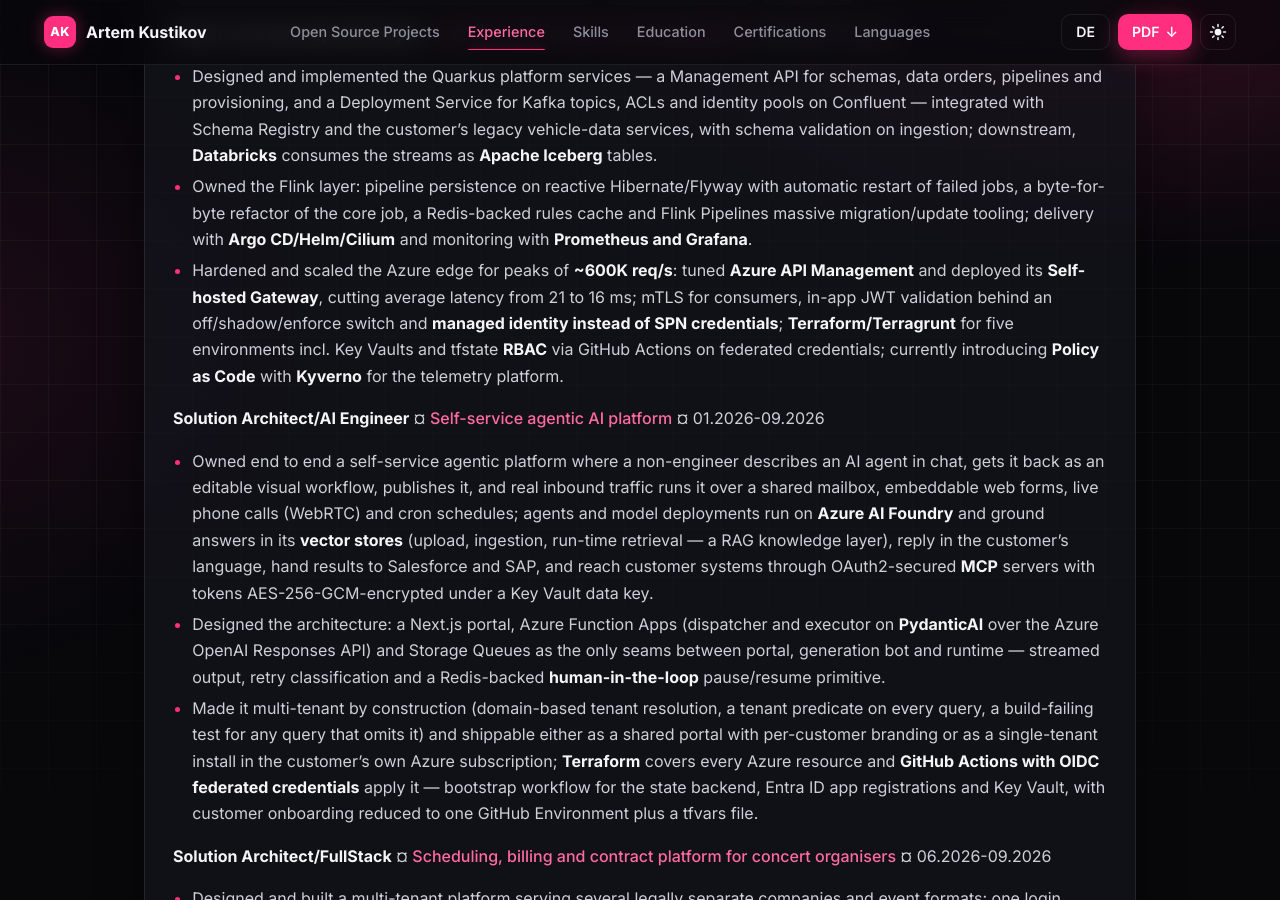
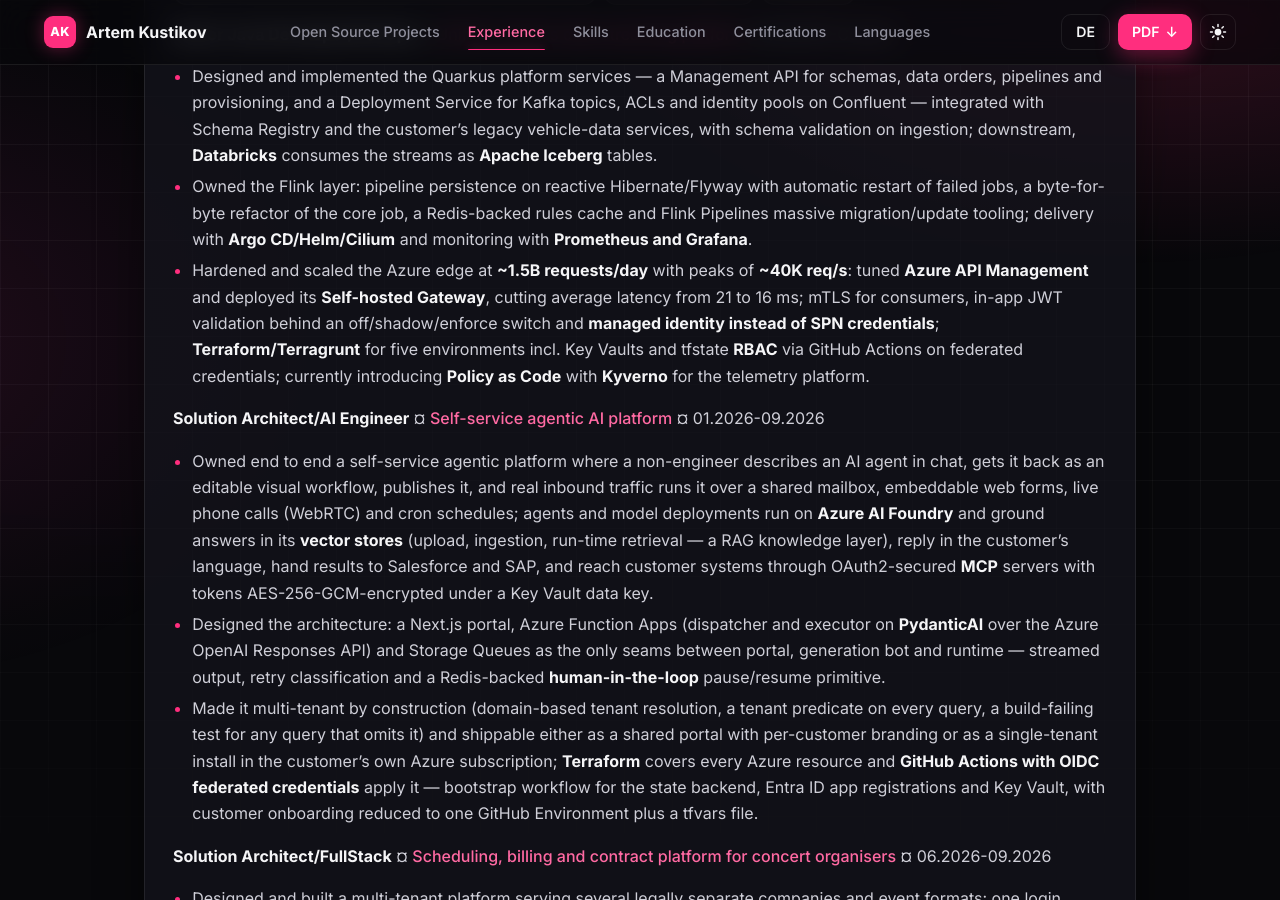
Before and after one commit to artiz/artiz.github.io, a Jekyll site: the page built from README.md, in a window 1280 px wide and 900 px high, scrolled down 1495 px. Built offline with Jekyll 4.4.1, drawn with Linux system fonts in a browser that asks for light colours; our own code applies the rules of GitHub Pages for plain Markdown files.

Commit message:
cv: use measured APIM volume, ~1.5B requests/day and ~40K req/s peaks
The 600K req/s figure came from reading a 15-minute metric bucket as
per-second traffic. The 24-hour view at 1-minute granularity shows
about 2.45M requests per minute at peak (~40K req/s) and ~1.5B
requests per day, so the CV now states those numbers. Both PDFs stay
at three pages.

Co-Authored-By: Claude Opus 5.5 <noreply@anthropic.com>
Claude-Session: https://claude.ai/code/session_013aFv84CjuUQqg1PbHJ5fBf

```diff
--- a/README.md
+++ b/README.md
@@ -46,7 +46,7 @@ Principal consultant and hands-on software architect with 15+ years of experienc
 
 * Designed and implemented the Quarkus platform services — a Management API for schemas, data orders, pipelines and provisioning, and a Deployment Service for Kafka topics, ACLs and identity pools on Confluent — integrated with Schema Registry and the customer's legacy vehicle-data services, with schema validation on ingestion; downstream, **Databricks** consumes the streams as **Apache Iceberg** tables.
 * Owned the Flink layer: pipeline persistence on reactive Hibernate/Flyway with automatic restart of failed jobs, a byte-for-byte refactor of the core job, a Redis-backed rules cache and Flink Pipelines massive migration/update tooling; delivery with **Argo CD/Helm/Cilium** and monitoring with **Prometheus and Grafana**.
-* Hardened and scaled the Azure edge for peaks of **~600K req/s**: tuned **Azure API Management** and deployed its **Self-hosted Gateway**, cutting average latency from 21 to 16 ms; mTLS for consumers, in-app JWT validation behind an off/shadow/enforce switch and **managed identity instead of SPN credentials**; **Terraform/Terragrunt** for five environments incl. Key Vaults and tfstate **RBAC** via GitHub Actions on federated credentials; currently introducing **Policy as Code** with **Kyverno** for the telemetry platform.
+* Hardened and scaled the Azure edge at **~1.5B requests/day** with peaks of **~40K req/s**: tuned **Azure API Management** and deployed its **Self-hosted Gateway**, cutting average latency from 21 to 16 ms; mTLS for consumers, in-app JWT validation behind an off/shadow/enforce switch and **managed identity instead of SPN credentials**; **Terraform/Terragrunt** for five environments incl. Key Vaults and tfstate **RBAC** via GitHub Actions on federated credentials; currently introducing **Policy as Code** with **Kyverno** for the telemetry platform.
 
 **Solution Architect/AI Engineer** ¤ *Self-service agentic AI platform* ¤ 01.2026-09.2026
 
```
Also changed, not shown: FullExperience.md (+1 -1 lines), GermanVersion.md (+1 -1 lines), 2 other files.
